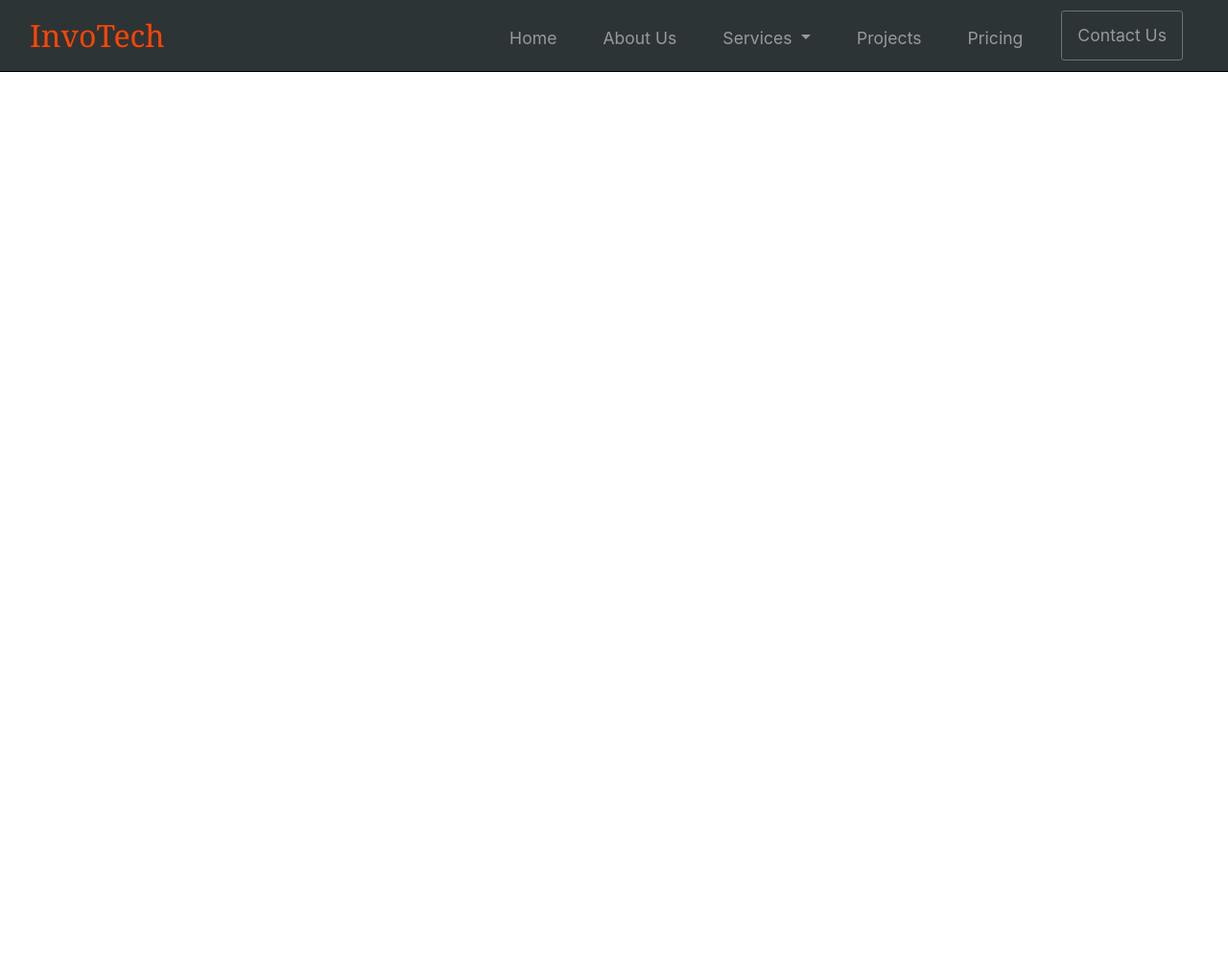
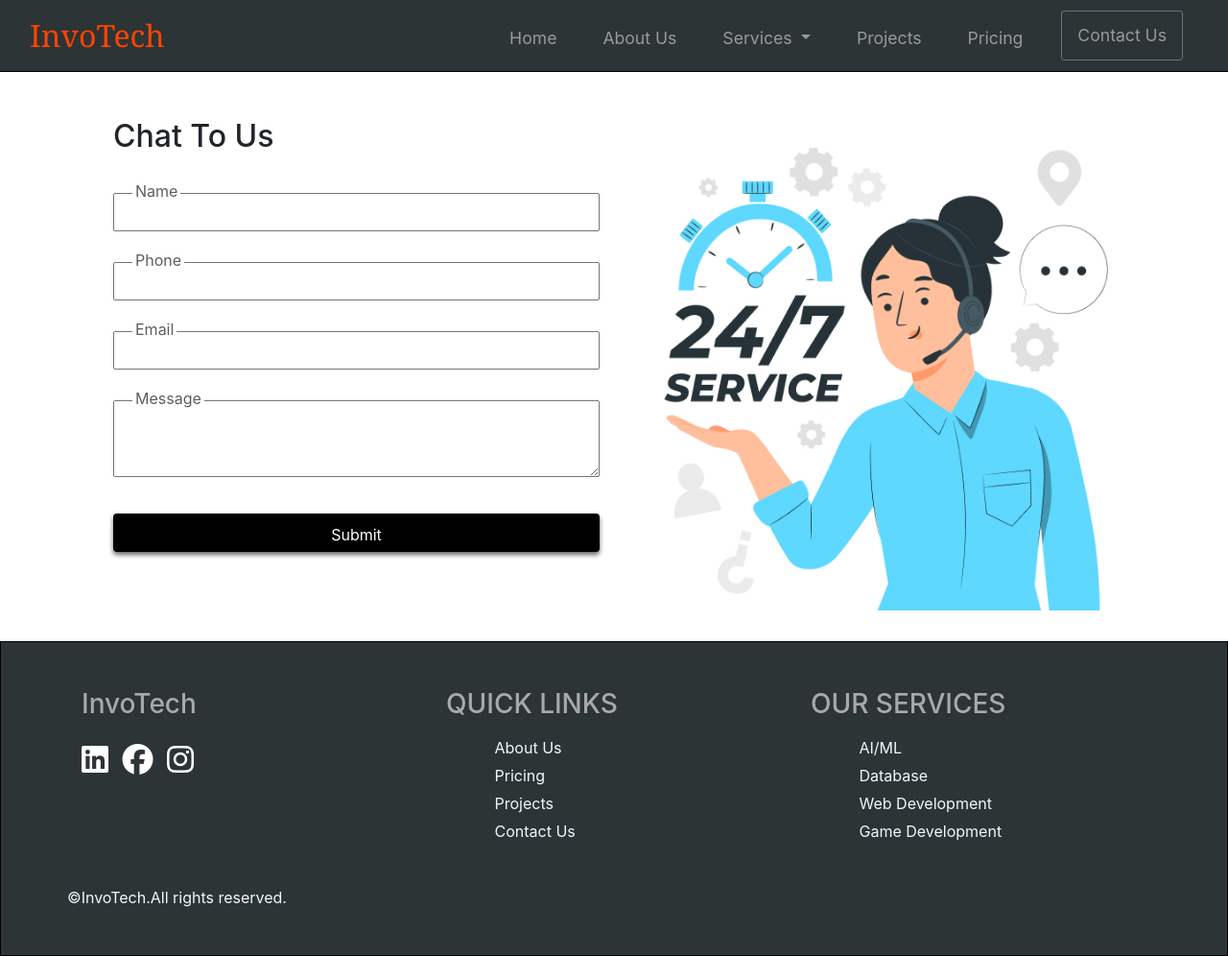
Before and after one commit to HussnainProg/TechAgency, a plain HTML site: page HTML/seo.html in a window 1280 px wide. Shown: the whole page at 96% size. Before the commit the page ends 800 px from the top, so only its background shows below. Drawn offline with nearby package versions, Linux system fonts and the light colour scheme.

Commit message:
add some section in seo page

```diff
--- a/CSS/common.css
+++ b/CSS/common.css
@@ -1,5 +1,11 @@
+/* global clases */
 
+.padding-global {
+  padding-top: 3rem;
+  padding-bottom: 2rem;
+}
 /* styling of haeader section */
+
 header{
     background-color: #2d3436;
     position: sticky;
--- a/CSS/style.css
+++ b/CSS/style.css
@@ -1,9 +1,5 @@
 /* Global Classes */
-.padding-global {
-  padding-top: 3rem;
-  padding-bottom: 2rem;
-}
-* {
+*{
   margin: 0;
   padding: 0;
   box-sizing: border-box;
--- a/HTML/seo.html
+++ b/HTML/seo.html
@@ -4,6 +4,7 @@
     <meta charset="UTF-8">
     <meta name="viewport" content="width=device-width, initial-scale=1.0">
     <link href="https://stackpath.bootstrapcdn.com/bootstrap/4.5.2/css/bootstrap.min.css" rel="stylesheet">
+    <link rel="stylesheet" href="https://cdnjs.cloudflare.com/ajax/libs/font-awesome/6.6.0/css/all.min.css" integrity="sha512-Kc323vGBEqzTmouAECnVceyQqyqdsSiqLQISBL29aUW4U/M7pSPA/gEUZQqv1cwx4OnYxTxve5UMg5GT6L4JJg==" crossorigin="anonymous" referrerpolicy="no-referrer" />
     <link rel="stylesheet" href="../CSS/common.css">
     <title>SEO</title>
 </head>
@@ -60,9 +61,92 @@
             </div>
           </div>
         </nav>
-      </header>
-      <!-- <script src="https://code.jquery.com/jquery-3.5.1.slim.min.js"></script>
+    </header>
+    <main>
+        <section id="contact" class="padding-global">
+            <div class="container">
+              <div class="row">
+                <div class="col-lg-6" id="form-wrapper">
+                    <h2>Chat To Us</h2>
+                    <form action="">
+                      <label for="name">Name</label>
+                      <br>
+                      <input type="text" id="name" name="name" required>
+                      <br>
+                      <label for="name">Phone</label>
+                      <br>
+                      <input type="phone" id="phone" name="phone" required>
+                      <br>
+                      <label for="name">Email</label>
+                      <br>
+
+                      <input type="email" id="email" name="email" required>
+                      <br>
+                      <label for="textarea">Message</label>
+                      <br>
+                      <textarea name="textarea" id="textarea" required></textarea>
+                      <br>
+                      <input type="button" value="Submit" class="form-btn btn">
+                    </form>
+
+                    </div>
+                    <div class="col-lg-6" id="contact-img">
+                      <img src="../images/Service 24_7-pana 1.jpg" alt="Contact Image"
+                      height="300">
+
+                    </div>
+                </div>
+            </div>
+
+          </section>
+
+
+    </main>
+    <footer class="padding-global" id="foot">
+        <div class="container">
+            <div class="row">
+                <div class="col-md-4 col-12 first mb-4">
+                    <h3 class="mb-4">InvoTech</h3>
+                    <div id="icon-wrapper">
+                      <i class="fa-brands fa-linkedin"></i>
+                      <i class="fa-brands fa-facebook"></i>
+                      <i class="fa-brands fa-instagram"></i>
+                    </div>
+
+                </div>
+                <div class="col-md-4 col-sm-6 mb-4">
+                    <h3 class="mb-3">QUICK LINKS</h3>
+                    <ul id="quickLicks" class="commonLinks">
+                      <li><a href="">About Us</a></li>
+                      <li><a href="">Pricing</a></li>
+                      <li><a href="">Projects</a></li>
+                      <li><a href="">Contact Us</a></li>
+                    </ul>
+
+                </div>
+                <div class="col-md-4 col-sm-6 mb-4">
+                    <h3 class="mb-3">OUR SERVICES</h3>
+                    <ul id="servicesLinks" class="commonLinks">
+                      <li><a href="">AI/ML</a></li>
+                      <li><a href="">Database</a></li>
+                      <li><a href="">Web Development</a></li>
+                      <li><a href="">Game Development</a></li>
+                    </ul>
+
+                </div>
+                <div>
+                  <p class="reserve">&copyInvoTech.All rights reserved.</p>
+                </div>
+
+            </div>
+        </div>
+
+      </footer>
+
+      <script src="https://code.jquery.com/jquery-3.5.1.slim.min.js"></script>
       <script src="https://cdn.jsdelivr.net/npm/@popperjs/core@2.9.2/dist/umd/popper.min.js"></script>
-      <script src="https://stackpath.bootstrapcdn.com/bootstrap/4.5.2/js/bootstrap.min.js"></script> -->
+      <script src="https://stackpath.bootstrapcdn.com/bootstrap/4.5.2/js/bootstrap.min.js"></script>
+
+
 </body>
 </html>
```
Also changed, not shown: index.html (+0 -3 lines).
